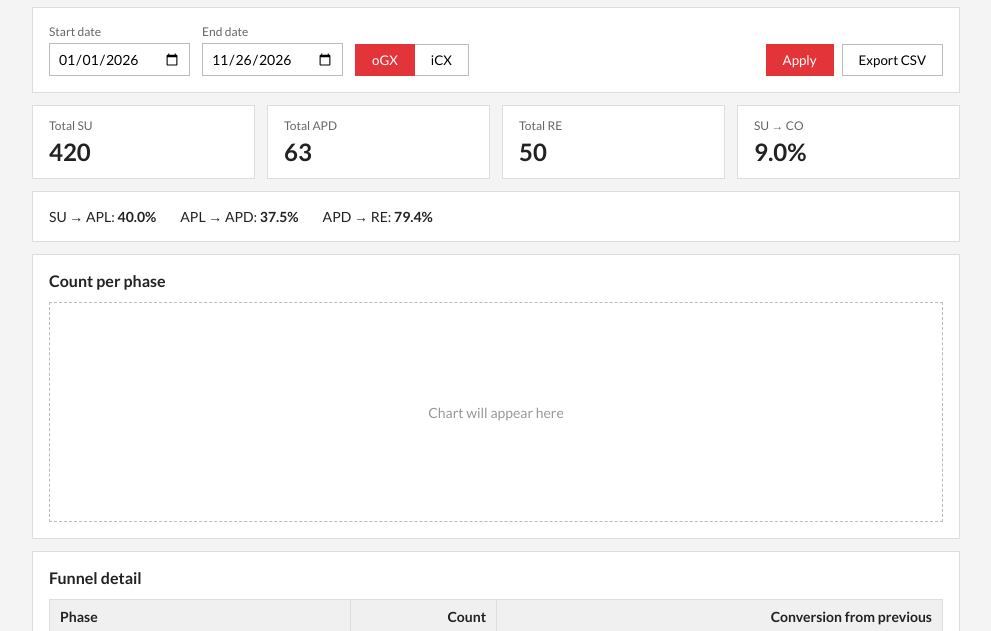
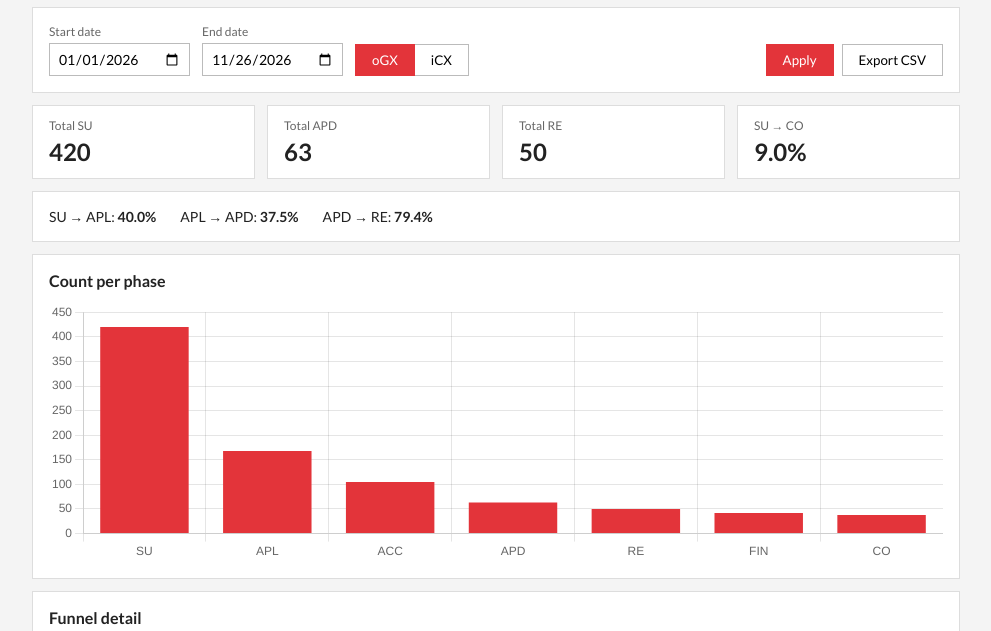
Before and after one commit to haramurti/neval-IID-staff-technicaltask, a plain HTML site: page frontend/index.html in a window 1280 px wide. Shown: the part 106-737 px from the top of the page, without its empty margins (144-1135 px from the left). Drawn offline with nearby package versions, Linux system fonts and the light colour scheme.

Commit message:
feat(web): chart, loading/empty/error states and date validation

```diff
--- a/frontend/app.js
+++ b/frontend/app.js
@@ -1,9 +1,9 @@
 // =====================================================================
 // LC Performance Dashboard - frontend logic
 //
-// Stage 2: data comes from the DUMMY_DATA object below.
-// Its shape matches the GraphQL `FunnelSummary` type the Go backend
-// will return, so in stage 3 we only replace getFunnel() with a fetch.
+// Data still comes from DUMMY_DATA below. Its shape matches the GraphQL
+// `FunnelSummary` type the Go backend will return, so in stage 3 we
+// only replace the inside of getFunnel() with a fetch to /graphql.
 // =====================================================================
 
 // Human-readable names for each phase code.
@@ -60,6 +60,10 @@ const DUMMY_DATA = {
 // Currently selected programme ("OGX" or "ICX").
 let currentProgramme = "OGX";
 
+// The Chart.js chart object. We keep it so we can update it later
+// instead of creating a new chart every time.
+let chart = null;
+
 // ---------- helpers ----------
 
 // 0.405 -> "40.5%", null -> "–"
@@ -79,11 +83,69 @@ function setText(id, text) {
   document.getElementById(id).textContent = text;
 }
 
+// True when every phase count is 0 -> nothing to show.
+function isEmpty(data) {
+  return data.phases.every((p) => p.count === 0);
+}
+
+// ---------- status (loading / empty / error) ----------
+
+// type: "loading" | "empty" | "error" | null (null = hide the box)
+function showStatus(type, message) {
+  const box = document.getElementById("status");
+  const results = document.getElementById("results");
+
+  if (type === null) {
+    box.hidden = true;
+    results.hidden = false;
+    return;
+  }
+
+  box.className = "status " + type;
+  box.textContent = message;
+  box.hidden = false;
+  results.hidden = true; // hide numbers so old data is never mistaken for new
+}
+
+// Returns an error message, or null if the dates are fine.
+function validateDates(start, end) {
+  if (!start || !end) return "Please fill in both start and end date.";
+  // "YYYY-MM-DD" strings can be compared directly as text.
+  if (start > end) return "Start date must be before or equal to end date.";
+  return null;
+}
+
 // ---------- data ----------
 
-// Stage 2: returns dummy data. Stage 3: will call /graphql.
+// Returns a Promise, like fetch() will in stage 3.
+// For now it waits a bit to imitate a network call, then returns dummy data.
+//
+// Test helpers (dummy only, removed in stage 3):
+//   - end date before 2026-01-01  -> empty result
+//   - add ?fail to the URL        -> simulated error
 function getFunnel(programme, startDate, endDate) {
-  return DUMMY_DATA[programme];
+  return new Promise((resolve, reject) => {
+    setTimeout(() => {
+      if (location.search.includes("fail")) {
+        reject(new Error("Could not reach the server (simulated)."));
+        return;
+      }
+
+      const data = DUMMY_DATA[programme];
+
+      if (endDate < "2026-01-01") {
+        // copy the data with every count set to 0
+        resolve({
+          ...data,
+          phases: data.phases.map((p) => ({ ...p, count: 0, conversionFromPrevious: null })),
+          suToApl: null, aplToApd: null, apdToRe: null, suToCo: null,
+        });
+        return;
+      }
+
+      resolve(data);
+    }, 500);
+  });
 }
 
 // ---------- rendering ----------
@@ -115,22 +177,74 @@ function renderTable(data) {
   });
 }
 
+function renderChart(data) {
+  const labels = data.phases.map((p) => p.phase);
+  const counts = data.phases.map((p) => p.count);
+
+  // Chart already exists: just swap the numbers and redraw.
+  if (chart) {
+    chart.data.labels = labels;
+    chart.data.datasets[0].data = counts;
+    chart.update();
+    return;
+  }
+
+  // First time: create the chart.
+  chart = new Chart(document.getElementById("phase-chart"), {
+    type: "bar",
+    data: {
+      labels: labels,
+      datasets: [{
+        label: "Count",
+        data: counts,
+        backgroundColor: "#E3343A",
+      }],
+    },
+    options: {
+      maintainAspectRatio: false, // fill the .chart-box height
+      plugins: { legend: { display: false } },
+      scales: { y: { beginAtZero: true, ticks: { precision: 0 } } },
+    },
+  });
+}
+
 function renderBadge(data) {
   const label = data.dataSource === "expa" ? "Data: EXPA live" : "Data: Mock (dummy)";
   setText("source-badge", label);
 }
 
 // Read the filters, get data, and draw everything.
-function loadDashboard() {
+async function loadDashboard() {
   const start = document.getElementById("start-date").value;
   const end = document.getElementById("end-date").value;
 
-  const data = getFunnel(currentProgramme, start, end);
+  const dateError = validateDates(start, end);
+  if (dateError) {
+    showStatus("error", dateError);
+    return;
+  }
 
-  renderBadge(data);
-  renderKpis(data);
-  renderHighlights(data);
-  renderTable(data);
+  showStatus("loading", "Loading data…");
+
+  try {
+    const data = await getFunnel(currentProgramme, start, end);
+
+    renderBadge(data);
+
+    if (isEmpty(data)) {
+      showStatus("empty", "No data for this period.");
+      return;
+    }
+
+    // Show the results first, so Chart.js can measure its box size.
+    showStatus(null);
+    renderKpis(data);
+    renderHighlights(data);
+    renderTable(data);
+    renderChart(data);
+  } catch (err) {
+    showStatus("error", "Failed to load data: " + err.message);
+  }
 }
 
 // ---------- events ----------
@@ -150,7 +264,7 @@ document.querySelectorAll(".toggle button").forEach((button) => {
 document.getElementById("apply-btn").addEventListener("click", loadDashboard);
 
 document.getElementById("export-btn").addEventListener("click", () => {
-  alert("CSV export will be connected in a later stage.");
+  alert("CSV export will be connected once the backend is ready.");
 });
 
 // First load when the page opens.
--- a/frontend/index.html
+++ b/frontend/index.html
@@ -42,6 +42,12 @@
       </div>
     </section>
 
+    <!-- Status message: loading / empty / error. Hidden when empty text. -->
+    <div class="status" id="status" hidden></div>
+
+    <!-- Everything below is hidden while loading, on error, or when there is no data -->
+    <div id="results">
+
     <!-- KPI cards -->
     <section class="kpis">
       <div class="kpi">
@@ -69,10 +75,12 @@
       <span>APD → RE: <strong id="conv-apdre">–</strong></span>
     </section>
 
-    <!-- Chart placeholder (Chart.js comes in a later stage) -->
+    <!-- Bar chart (drawn by Chart.js in app.js) -->
     <section class="panel">
       <h2>Count per phase</h2>
-      <div class="chart-placeholder">Chart will appear here</div>
+      <div class="chart-box">
+        <canvas id="phase-chart"></canvas>
+      </div>
     </section>
 
     <!-- Phase table -->
@@ -94,11 +102,15 @@
       </div>
     </section>
 
+    </div> <!-- /results -->
+
     <footer class="footer">
       IID Technical Task · Prototype
     </footer>
   </div>
 
+  <!-- Chart.js from CDN (only external library) -->
+  <script src="https://cdn.jsdelivr.net/npm/chart.js@4.4.1/dist/chart.umd.min.js"></script>
   <script src="app.js"></script>
 </body>
 </html>
--- a/frontend/styles.css
+++ b/frontend/styles.css
@@ -143,15 +143,23 @@ input[type="date"] {
   gap: 8px 24px;
 }
 
-/* ===== Chart placeholder ===== */
-.chart-placeholder {
-  height: 220px;
-  display: flex;
-  align-items: center;
-  justify-content: center;
-  border: 1px dashed #bbb;
-  color: #999;
+/* ===== Chart ===== */
+.chart-box {
+  position: relative; /* Chart.js needs this to resize correctly */
+  height: 260px;
 }
+
+/* ===== Status messages (loading / empty / error) ===== */
+.status {
+  padding: 12px 16px;
+  margin-bottom: 12px;
+  border: 1px solid var(--border);
+  background: var(--white);
+}
+
+.status.loading { color: var(--muted); }
+.status.empty   { border-color: #c9a400; background: #fff8d6; }
+.status.error   { border-color: var(--red); background: #fdecec; color: #a01e23; }
 
 /* ===== Table ===== */
 .table-wrap { overflow-x: auto; }
```
